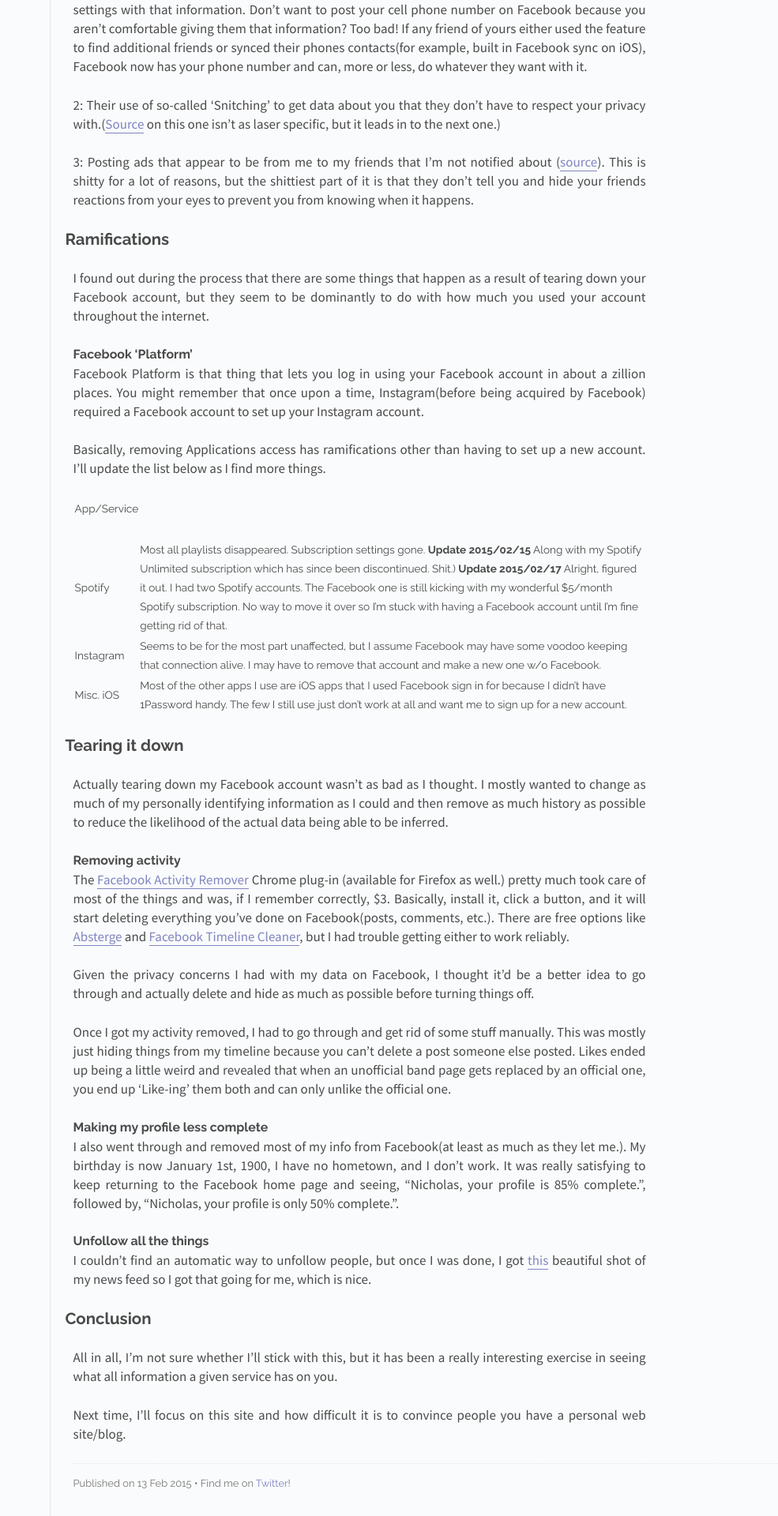
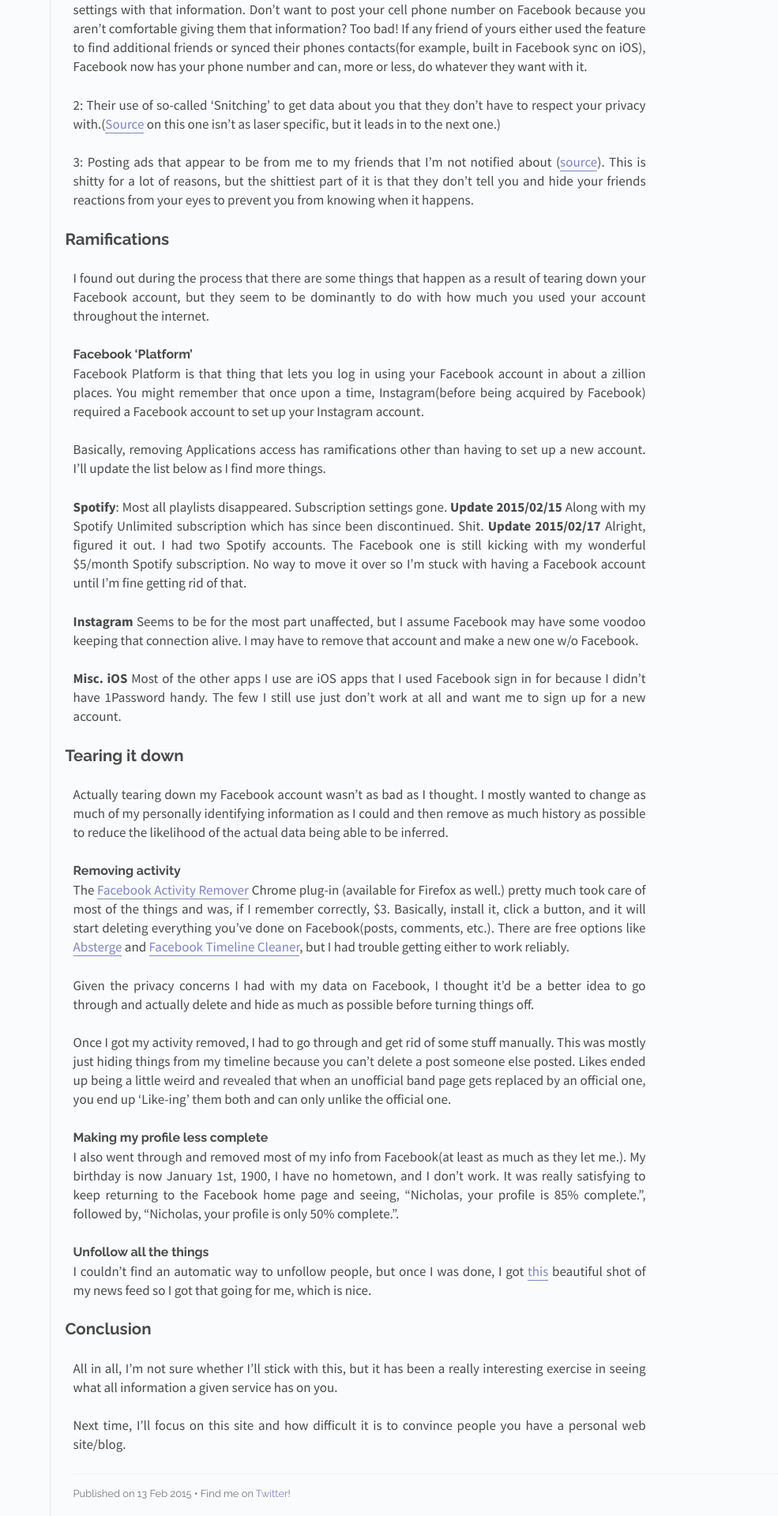
Before and after one commit to cunningham/cunningham.github.io, a Jekyll site: the page built from _posts/2015-02-13-Leaving Facebook.md, in a window 1280 px wide. Shown: the part 957-2877 px from the top of the page at 79% size, without its empty margins (295-1280 px from the left). Built offline with Jekyll 4.4.1, drawn with Linux system fonts in a browser that asks for light colours; Markdown is read by kramdown in place of the engine named in the settings.

Commit message:
Fix the broken table in Facebook post

```diff
--- a/_posts/2015-02-13-Leaving Facebook.md
+++ b/_posts/2015-02-13-Leaving Facebook.md
@@ -33,11 +33,11 @@ Facebook Platform is that thing that lets you log in using your Facebook account
 
 Basically, removing Applications access has ramifications other than having to set up a new account.  I'll update the list below as I find more things.
 
-| App/Service | |
-| | |
-| Spotify | Most all playlists disappeared.  Subscription settings gone.  **Update 2015/02/15** Along with my Spotify Unlimited subscription which has since been discontinued.  Shit.) **Update 2015/02/17** Alright, figured it out.  I had two Spotify accounts.  The Facebook one is still kicking with my wonderful $5/month Spotify subscription.  No way to move it over so I'm stuck with having a Facebook account until I'm fine getting rid of that. |
-| Instagram | Seems to be for the most part unaffected, but I assume Facebook may have some voodoo keeping that connection alive.  I may have to remove that account and make a new one w/o Facebook.  |
-| Misc. iOS | Most of the other apps I use are iOS apps that I used Facebook sign in for because I didn't have 1Password handy.  The few I still use just don't work at all and want me to sign up for a new account.|
+**Spotify**: Most all playlists disappeared.  Subscription settings gone.  **Update 2015/02/15** Along with my Spotify Unlimited subscription which has since been discontinued.  Shit. **Update 2015/02/17** Alright, figured it out.  I had two Spotify accounts.  The Facebook one is still kicking with my wonderful $5/month Spotify subscription.  No way to move it over so I'm stuck with having a Facebook account until I'm fine getting rid of that.
+
+**Instagram** Seems to be for the most part unaffected, but I assume Facebook may have some voodoo keeping that connection alive.  I may have to remove that account and make a new one w/o Facebook.
+
+**Misc. iOS** Most of the other apps I use are iOS apps that I used Facebook sign in for because I didn't have 1Password handy.  The few I still use just don't work at all and want me to sign up for a new account.
 
 
 ##Tearing it down
```
